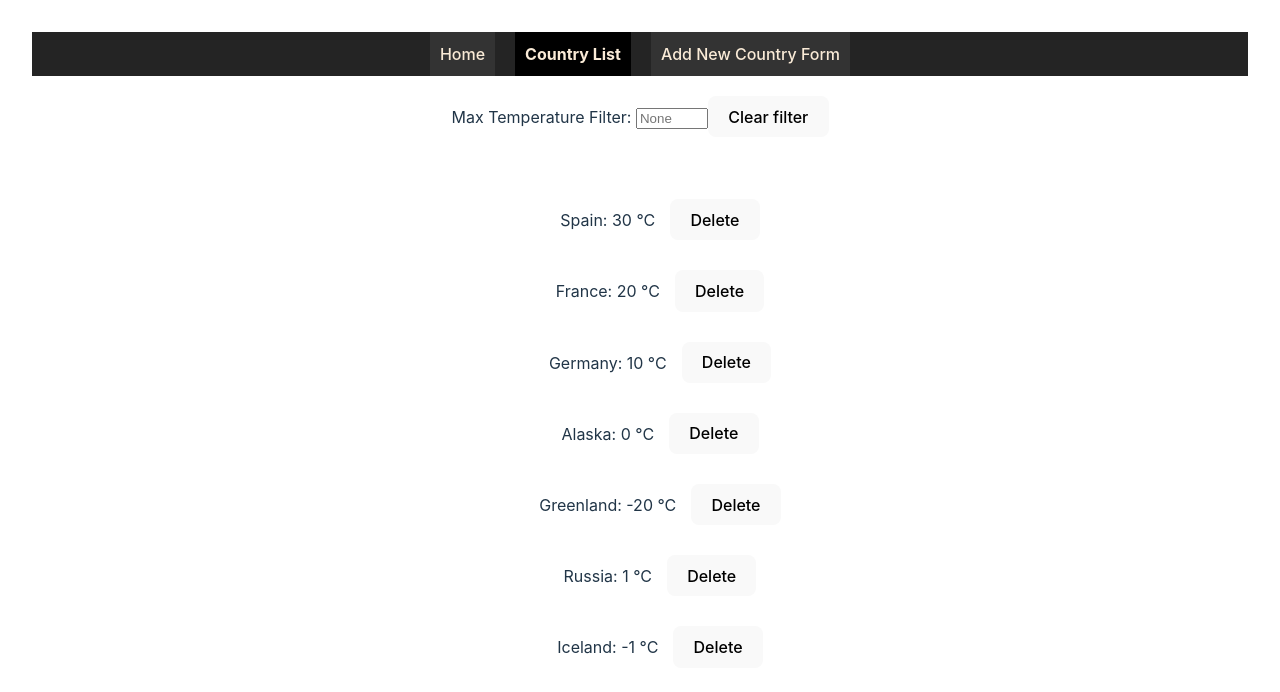
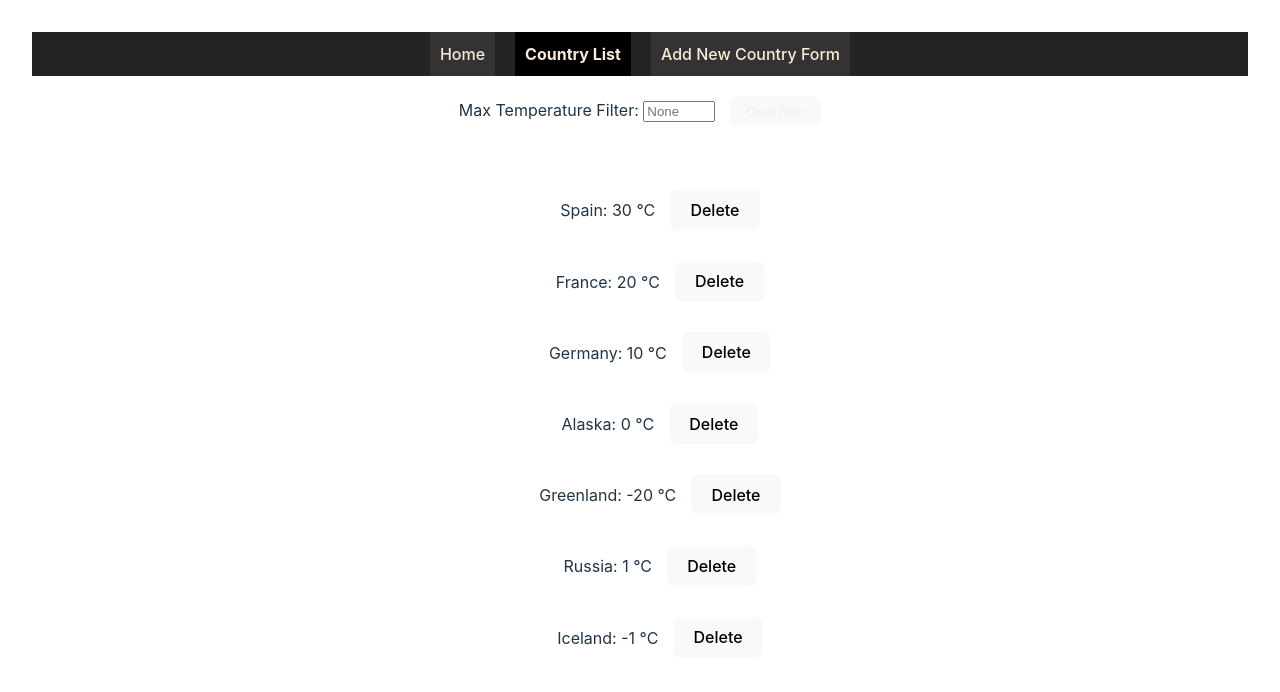
Before and after one commit to juanandma/eoi-e2e-frontend, a React (Vite) app: page /list in a window 1280 px wide. Shown: the top 692 px of the page. Built offline with nearby package versions, Linux system fonts and the light colour scheme; no server answers.

Commit message:
add styles for filter button

```diff
--- a/src/App.css
+++ b/src/App.css
@@ -59,3 +59,11 @@ main {
 .deleteButton {
   margin-left: min(max(10px, 15px), 20px);
 }
+
+.clearFilterButton {
+  margin-left: min(max(10px, 15px), 20px);
+  font-size: 12px;
+  color: #f0f0f0;
+  backgrounf-color: dimgray;
+  cursor: pointer;
+}
```
Also changed, not shown: src/components/CountryForm.jsx (+3 -4 lines), 1 other file (tests, documents, lock files or other folders).
